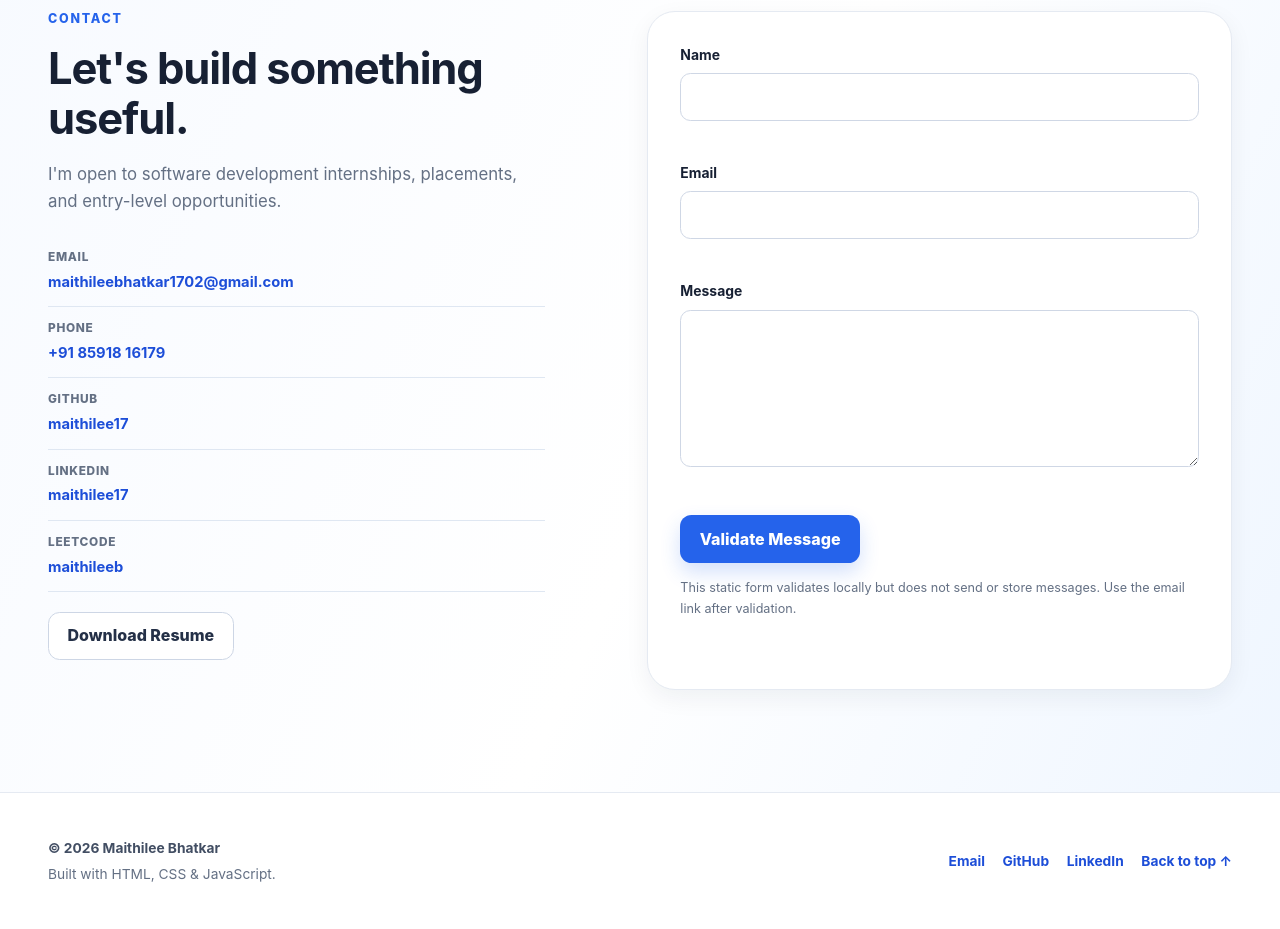
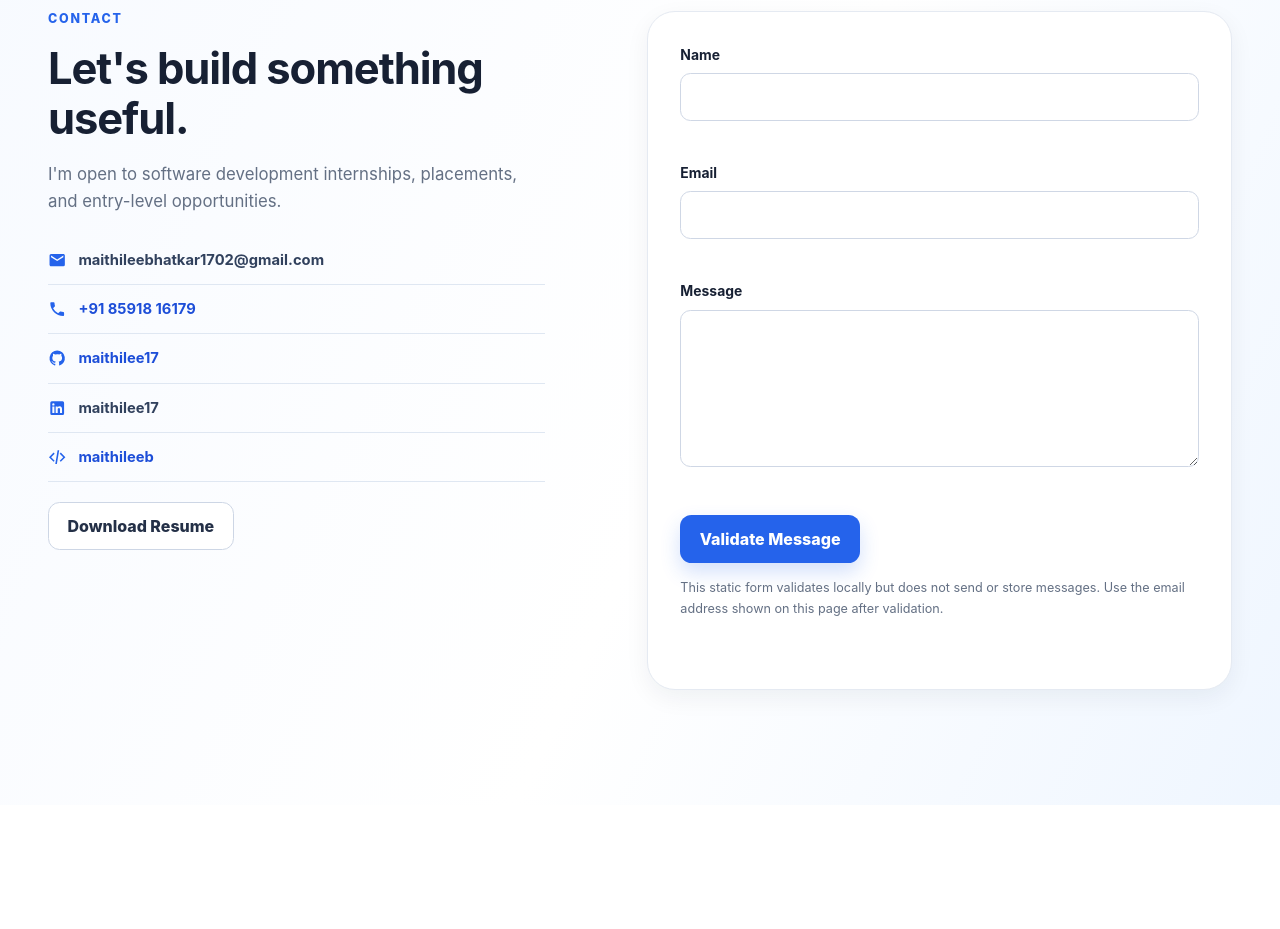
Before and after one commit to maithilee17/maithilee-portfolio, a plain HTML site: page index.html in a window 1280 px wide. Shown: the part 8180-9109 px from the top of the page. After the commit the page ends 8985 px from the top, so only its background shows below. Drawn offline with Linux system fonts and the light colour scheme.

Commit message:
Refine contact details and remove footer

```diff
--- a/css/style.css
+++ b/css/style.css
@@ -348,14 +348,14 @@ h3 { font-size: clamp(1.15rem, 2vw, 1.42rem); }
 }
 
 .project-link,
-.contact-list a {
+.contact-item a {
   color: var(--color-primary-dark);
   font-weight: 720;
   text-underline-offset: 0.22rem;
 }
 
 .project-link:hover,
-.contact-list a:hover { text-decoration: underline; }
+.contact-item a:hover { text-decoration: underline; }
 
 .pending-link {
   display: inline-flex;
@@ -458,15 +458,20 @@ h3 { font-size: clamp(1.15rem, 2vw, 1.42rem); }
 .timeline-type { color: var(--color-primary); font-size: 0.73rem; font-weight: 800; letter-spacing: 0.08em; text-transform: uppercase; }
 .timeline-date { font-size: 0.88rem; }
 
-.contact-section { background: linear-gradient(115deg, #f7faff 0%, #ffffff 55%, #eff6ff 100%); }
+.contact-section {
+  padding-bottom: clamp(5.75rem, 9vw, 8.5rem);
+  background: linear-gradient(115deg, #f7faff 0%, #ffffff 55%, #eff6ff 100%);
+}
 .contact-grid { display: grid; grid-template-columns: minmax(0, 0.85fr) minmax(24rem, 1fr); align-items: start; gap: clamp(3rem, 8vw, 8rem); }
 .contact-copy { position: sticky; top: calc(var(--header-height) + 2rem); }
 .contact-copy h2 { margin-bottom: 1rem; }
 .contact-lead { max-width: 32rem; font-size: 1.05rem; }
 .contact-list { display: grid; gap: 0.75rem; margin-top: 2rem; }
-.contact-list div { display: grid; gap: 0.15rem; padding-bottom: 0.75rem; border-bottom: 1px solid #dfe7f2; }
-.contact-list span { color: var(--color-muted); font-size: 0.74rem; font-weight: 760; letter-spacing: 0.06em; text-transform: uppercase; }
-.contact-list strong { font-size: 0.92rem; font-weight: 680; }
+.contact-item { display: flex; min-width: 0; align-items: center; gap: 0.75rem; padding-bottom: 0.75rem; border-bottom: 1px solid #dfe7f2; }
+.contact-icon { width: 1.15rem; height: 1.15rem; flex: 0 0 auto; color: var(--color-primary); fill: currentColor; }
+.contact-item strong { min-width: 0; font-size: 0.92rem; font-weight: 680; }
+.contact-value { color: #31415d; overflow-wrap: anywhere; user-select: text; }
+.contact-item a.contact-value { color: var(--color-primary-dark); }
 
 .contact-form { padding: clamp(1.35rem, 3vw, 2rem); border: 1px solid var(--color-border); border-radius: var(--radius-lg); background: #fff; box-shadow: var(--shadow-sm); }
 .form-field { margin-bottom: 1.05rem; }
@@ -480,14 +485,6 @@ h3 { font-size: clamp(1.15rem, 2vw, 1.42rem); }
 .field-error { min-height: 1.2rem; margin: 0.28rem 0 0; color: var(--color-error); font-size: 0.78rem; }
 .form-note { margin: 0.9rem 0 0; color: var(--color-muted); font-size: 0.79rem; }
 .form-status { min-height: 1.5rem; margin: 0.85rem 0 0; color: var(--color-success); font-size: 0.88rem; font-weight: 650; }
-
-.site-footer { border-top: 1px solid var(--color-border); background: #fff; }
-.footer-content { display: flex; min-height: 8.5rem; align-items: center; justify-content: space-between; gap: 2rem; padding-block: 2rem; }
-.footer-content p { margin: 0; color: var(--color-muted); font-size: 0.86rem; }
-.footer-content p:first-child { margin-bottom: 0.2rem; color: #424e63; font-weight: 650; }
-.footer-links { display: flex; flex-wrap: wrap; justify-content: flex-end; gap: 0.75rem 1.1rem; }
-.footer-links a { color: var(--color-primary-dark); font-size: 0.86rem; font-weight: 720; }
-.footer-links a:hover { text-decoration: underline; text-underline-offset: 0.25rem; }
 
 @media (prefers-reduced-motion: no-preference) {
   body.reveal-ready .reveal { transform: translateY(18px); transition: transform 500ms ease; }
@@ -536,8 +533,6 @@ h3 { font-size: clamp(1.15rem, 2vw, 1.42rem); }
   .project-filters { display: grid; grid-template-columns: repeat(4, 1fr); width: 100%; }
   .filter-button { padding-inline: 0.45rem; }
   .contact-form { padding: 1.1rem; border-radius: var(--radius-md); }
-  .footer-content { align-items: flex-start; flex-direction: column; }
-  .footer-links { justify-content: flex-start; }
 }
 
 @media (max-width: 23.5rem) {
--- a/dist/css/style.css
+++ b/dist/css/style.css
@@ -348,14 +348,14 @@ h3 { font-size: clamp(1.15rem, 2vw, 1.42rem); }
 }
 
 .project-link,
-.contact-list a {
+.contact-item a {
   color: var(--color-primary-dark);
   font-weight: 720;
   text-underline-offset: 0.22rem;
 }
 
 .project-link:hover,
-.contact-list a:hover { text-decoration: underline; }
+.contact-item a:hover { text-decoration: underline; }
 
 .pending-link {
   display: inline-flex;
@@ -458,15 +458,20 @@ h3 { font-size: clamp(1.15rem, 2vw, 1.42rem); }
 .timeline-type { color: var(--color-primary); font-size: 0.73rem; font-weight: 800; letter-spacing: 0.08em; text-transform: uppercase; }
 .timeline-date { font-size: 0.88rem; }
 
-.contact-section { background: linear-gradient(115deg, #f7faff 0%, #ffffff 55%, #eff6ff 100%); }
+.contact-section {
+  padding-bottom: clamp(5.75rem, 9vw, 8.5rem);
+  background: linear-gradient(115deg, #f7faff 0%, #ffffff 55%, #eff6ff 100%);
+}
 .contact-grid { display: grid; grid-template-columns: minmax(0, 0.85fr) minmax(24rem, 1fr); align-items: start; gap: clamp(3rem, 8vw, 8rem); }
 .contact-copy { position: sticky; top: calc(var(--header-height) + 2rem); }
 .contact-copy h2 { margin-bottom: 1rem; }
 .contact-lead { max-width: 32rem; font-size: 1.05rem; }
 .contact-list { display: grid; gap: 0.75rem; margin-top: 2rem; }
-.contact-list div { display: grid; gap: 0.15rem; padding-bottom: 0.75rem; border-bottom: 1px solid #dfe7f2; }
-.contact-list span { color: var(--color-muted); font-size: 0.74rem; font-weight: 760; letter-spacing: 0.06em; text-transform: uppercase; }
-.contact-list strong { font-size: 0.92rem; font-weight: 680; }
+.contact-item { display: flex; min-width: 0; align-items: center; gap: 0.75rem; padding-bottom: 0.75rem; border-bottom: 1px solid #dfe7f2; }
+.contact-icon { width: 1.15rem; height: 1.15rem; flex: 0 0 auto; color: var(--color-primary); fill: currentColor; }
+.contact-item strong { min-width: 0; font-size: 0.92rem; font-weight: 680; }
+.contact-value { color: #31415d; overflow-wrap: anywhere; user-select: text; }
+.contact-item a.contact-value { color: var(--color-primary-dark); }
 
 .contact-form { padding: clamp(1.35rem, 3vw, 2rem); border: 1px solid var(--color-border); border-radius: var(--radius-lg); background: #fff; box-shadow: var(--shadow-sm); }
 .form-field { margin-bottom: 1.05rem; }
@@ -480,14 +485,6 @@ h3 { font-size: clamp(1.15rem, 2vw, 1.42rem); }
 .field-error { min-height: 1.2rem; margin: 0.28rem 0 0; color: var(--color-error); font-size: 0.78rem; }
 .form-note { margin: 0.9rem 0 0; color: var(--color-muted); font-size: 0.79rem; }
 .form-status { min-height: 1.5rem; margin: 0.85rem 0 0; color: var(--color-success); font-size: 0.88rem; font-weight: 650; }
-
-.site-footer { border-top: 1px solid var(--color-border); background: #fff; }
-.footer-content { display: flex; min-height: 8.5rem; align-items: center; justify-content: space-between; gap: 2rem; padding-block: 2rem; }
-.footer-content p { margin: 0; color: var(--color-muted); font-size: 0.86rem; }
-.footer-content p:first-child { margin-bottom: 0.2rem; color: #424e63; font-weight: 650; }
-.footer-links { display: flex; flex-wrap: wrap; justify-content: flex-end; gap: 0.75rem 1.1rem; }
-.footer-links a { color: var(--color-primary-dark); font-size: 0.86rem; font-weight: 720; }
-.footer-links a:hover { text-decoration: underline; text-underline-offset: 0.25rem; }
 
 @media (prefers-reduced-motion: no-preference) {
   body.reveal-ready .reveal { transform: translateY(18px); transition: transform 500ms ease; }
@@ -536,8 +533,6 @@ h3 { font-size: clamp(1.15rem, 2vw, 1.42rem); }
   .project-filters { display: grid; grid-template-columns: repeat(4, 1fr); width: 100%; }
   .filter-button { padding-inline: 0.45rem; }
   .contact-form { padding: 1.1rem; border-radius: var(--radius-md); }
-  .footer-content { align-items: flex-start; flex-direction: column; }
-  .footer-links { justify-content: flex-start; }
 }
 
 @media (max-width: 23.5rem) {
--- a/dist/js/script.js
+++ b/dist/js/script.js
@@ -179,7 +179,7 @@
       }
 
       if (formStatus) {
-        formStatus.textContent = 'Your message is ready. This static portfolio does not send or store messages. Please email me using the contact link above.';
+        formStatus.textContent = 'Your message is ready. This static portfolio does not send or store messages. Please use the email address shown above in your email app.';
         formStatus.classList.add('is-ready');
         formStatus.classList.remove('is-error');
       }
--- a/index.html
+++ b/index.html
@@ -10,6 +10,7 @@
   <meta property="og:type" content="website">
   <meta property="og:url" content="https://maithilee-bhatkar-portfolio-2026.socialocean6.chatgpt.site/">
   <link rel="canonical" href="https://maithilee-bhatkar-portfolio-2026.socialocean6.chatgpt.site/">
+  <link rel="sitemap" type="application/xml" href="sitemap.xml">
   <title>Maithilee Bhatkar | Computer Engineering Student & Full-Stack Developer</title>
   <link rel="icon" href="images/favicon.svg" type="image/svg+xml">
   <link rel="stylesheet" href="css/style.css">
@@ -127,10 +128,14 @@
 
     <section class="section section-alt" id="coursework" aria-labelledby="coursework-title"><div class="container"><div class="section-heading reveal"><p class="eyebrow">Relevant coursework</p><h2 id="coursework-title">Computer engineering fundamentals.</h2></div><ul class="coursework-grid reveal"><li>Data Structures and Algorithms</li><li>Object-Oriented Programming</li><li>Database Management Systems</li><li>Computer Networks</li><li>Operating Systems</li><li>Machine Learning</li><li>Software Engineering</li><li>Computer Architecture</li></ul><div class="minor-note reveal"><strong>Embedded Systems Minor:</strong> Embedded C, C++, Verilog, and Linux.</div></div></section>
 
-    <section class="section contact-section" id="contact" aria-labelledby="contact-title"><div class="container contact-grid"><div class="contact-copy reveal"><p class="eyebrow">Contact</p><h2 id="contact-title">Let's build something useful.</h2><p class="contact-lead">I'm open to software development internships, placements, and entry-level opportunities.</p><div class="contact-list" aria-label="Contact details"><div><span>Email</span><strong><a href="mailto:maithileebhatkar1702@gmail.com">maithileebhatkar1702@gmail.com</a></strong></div><div><span>Phone</span><strong><a href="tel:+918591816179">+91 85918 16179</a></strong></div><div><span>GitHub</span><strong><a href="https://github.com/maithilee17" target="_blank" rel="noopener noreferrer">maithilee17</a></strong></div><div><span>LinkedIn</span><strong><a href="https://www.linkedin.com/in/maithilee17" target="_blank" rel="noopener noreferrer">maithilee17</a></strong></div><div><span>LeetCode</span><strong><a href="https://leetcode.com/u/maithileeb/" target="_blank" rel="noopener noreferrer">maithileeb</a></strong></div></div><a class="button button-secondary contact-resume" href="resume/Maithilee-Resume.pdf" download="Maithilee-Bhatkar-Resume.pdf">Download Resume</a></div>
-        <form class="contact-form reveal" novalidate data-contact-form><div class="form-field"><label for="contact-name">Name</label><input id="contact-name" name="name" type="text" autocomplete="name" required aria-describedby="name-error"><p class="field-error" id="name-error" data-error-for="name"></p></div><div class="form-field"><label for="contact-email">Email</label><input id="contact-email" name="email" type="email" autocomplete="email" required aria-describedby="email-error"><p class="field-error" id="email-error" data-error-for="email"></p></div><div class="form-field"><label for="contact-message">Message</label><textarea id="contact-message" name="message" rows="5" required aria-describedby="message-error"></textarea><p class="field-error" id="message-error" data-error-for="message"></p></div><div class="spam-field" aria-hidden="true"><label for="company-website">Leave this field empty</label><input id="company-website" name="website" type="text" tabindex="-1" autocomplete="off"></div><button class="button button-primary" type="submit">Validate Message</button><p class="form-note">This static form validates locally but does not send or store messages. Use the email link after validation.</p><p class="form-status" role="status" aria-live="polite" data-form-status></p></form></div></section>
+    <section class="section contact-section" id="contact" aria-labelledby="contact-title"><div class="container contact-grid"><div class="contact-copy reveal"><p class="eyebrow">Contact</p><h2 id="contact-title">Let's build something useful.</h2><p class="contact-lead">I'm open to software development internships, placements, and entry-level opportunities.</p><div class="contact-list" aria-label="Contact details">
+          <div class="contact-item"><svg class="contact-icon" aria-hidden="true"><use href="#icon-mail"></use></svg><span class="sr-only">Email:</span><strong class="contact-value">maithileebhatkar1702@gmail.com</strong></div>
+          <div class="contact-item"><svg class="contact-icon" aria-hidden="true"><use href="#icon-phone"></use></svg><span class="sr-only">Phone:</span><strong><a class="contact-value" href="tel:+918591816179">+91 85918 16179</a></strong></div>
+          <div class="contact-item"><svg class="contact-icon" aria-hidden="true"><use href="#icon-github"></use></svg><span class="sr-only">GitHub:</span><strong><a class="contact-value" href="https://github.com/maithilee17" target="_blank" rel="noopener noreferrer">maithilee17</a></strong></div>
+          <div class="contact-item"><svg class="contact-icon" aria-hidden="true"><use href="#icon-linkedin"></use></svg><span class="sr-only">LinkedIn:</span><strong class="contact-value">maithilee17</strong></div>
+          <div class="contact-item"><svg class="contact-icon" aria-hidden="true"><use href="#icon-code"></use></svg><span class="sr-only">LeetCode:</span><strong><a class="contact-value" href="https://leetcode.com/u/maithileeb/" target="_blank" rel="noopener noreferrer">maithileeb</a></strong></div>
+        </div><a class="button button-secondary contact-resume" href="resume/Maithilee-Resume.pdf" download="Maithilee-Bhatkar-Resume.pdf">Download Resume</a></div>
+      <form class="contact-form reveal" novalidate data-contact-form><div class="form-field"><label for="contact-name">Name</label><input id="contact-name" name="name" type="text" autocomplete="name" required aria-describedby="name-error"><p class="field-error" id="name-error" data-error-for="name"></p></div><div class="form-field"><label for="contact-email">Email</label><input id="contact-email" name="email" type="email" autocomplete="email" required aria-describedby="email-error"><p class="field-error" id="email-error" data-error-for="email"></p></div><div class="form-field"><label for="contact-message">Message</label><textarea id="contact-message" name="message" rows="5" required aria-describedby="message-error"></textarea><p class="field-error" id="message-error" data-error-for="message"></p></div><div class="spam-field" aria-hidden="true"><label for="company-website">Leave this field empty</label><input id="company-website" name="website" type="text" tabindex="-1" autocomplete="off"></div><button class="button button-primary" type="submit">Validate Message</button><p class="form-note">This static form validates locally but does not send or store messages. Use the email address shown on this page after validation.</p><p class="form-status" role="status" aria-live="polite" data-form-status></p></form></div></section>
   </main>
-
-  <footer class="site-footer"><div class="container footer-content"><div><p>© 2026 Maithilee Bhatkar</p><p>Built with HTML, CSS &amp; JavaScript.</p></div><div class="footer-links"><a href="mailto:maithileebhatkar1702@gmail.com">Email</a><a href="https://github.com/maithilee17" target="_blank" rel="noopener noreferrer">GitHub</a><a href="https://www.linkedin.com/in/maithilee17" target="_blank" rel="noopener noreferrer">LinkedIn</a><a href="#top">Back to top ↑</a></div></div></footer>
 </body>
 </html>
--- a/js/script.js
+++ b/js/script.js
@@ -179,7 +179,7 @@
       }
 
       if (formStatus) {
-        formStatus.textContent = 'Your message is ready. This static portfolio does not send or store messages. Please email me using the contact link above.';
+        formStatus.textContent = 'Your message is ready. This static portfolio does not send or store messages. Please use the email address shown above in your email app.';
         formStatus.classList.add('is-ready');
         formStatus.classList.remove('is-error');
       }
```
Also changed, not shown: dist/index.html (+9 -4 lines), sitemap.xml (added, +9 -0 lines), dist/robots.txt (added), dist/sitemap.xml (added), robots.txt (added), 1 other file.
